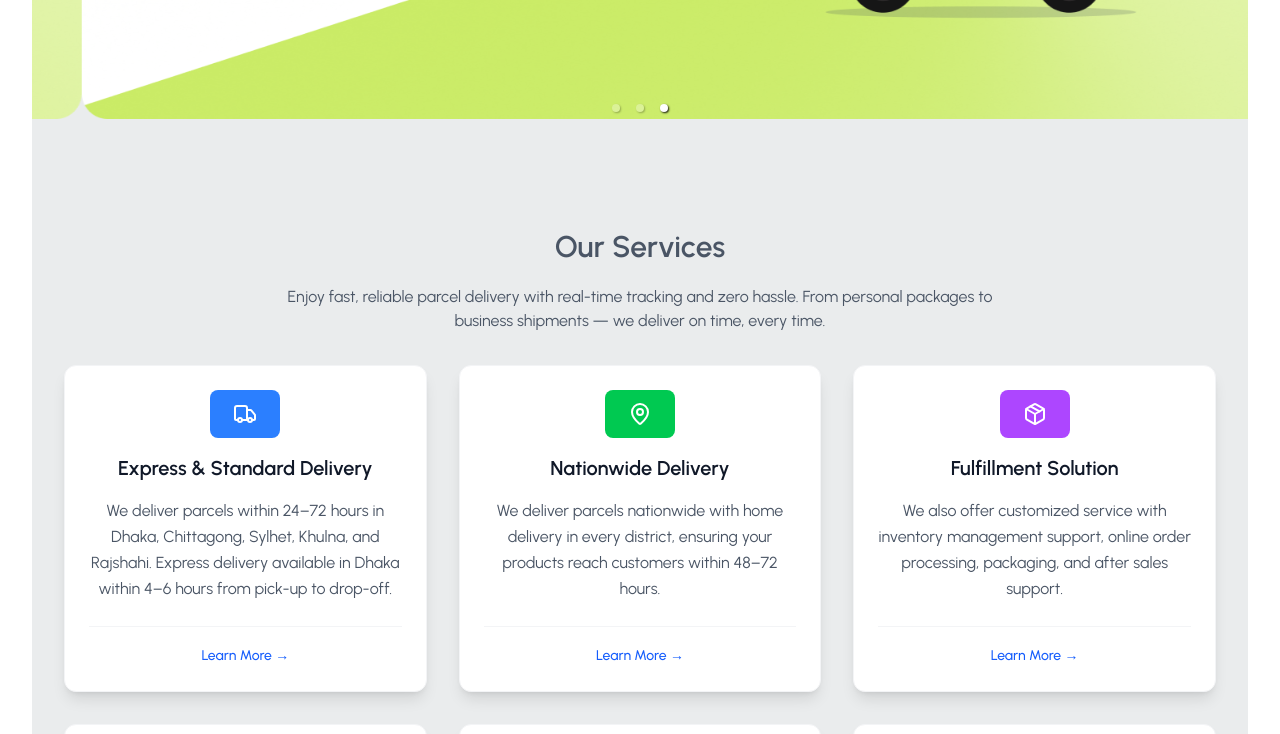
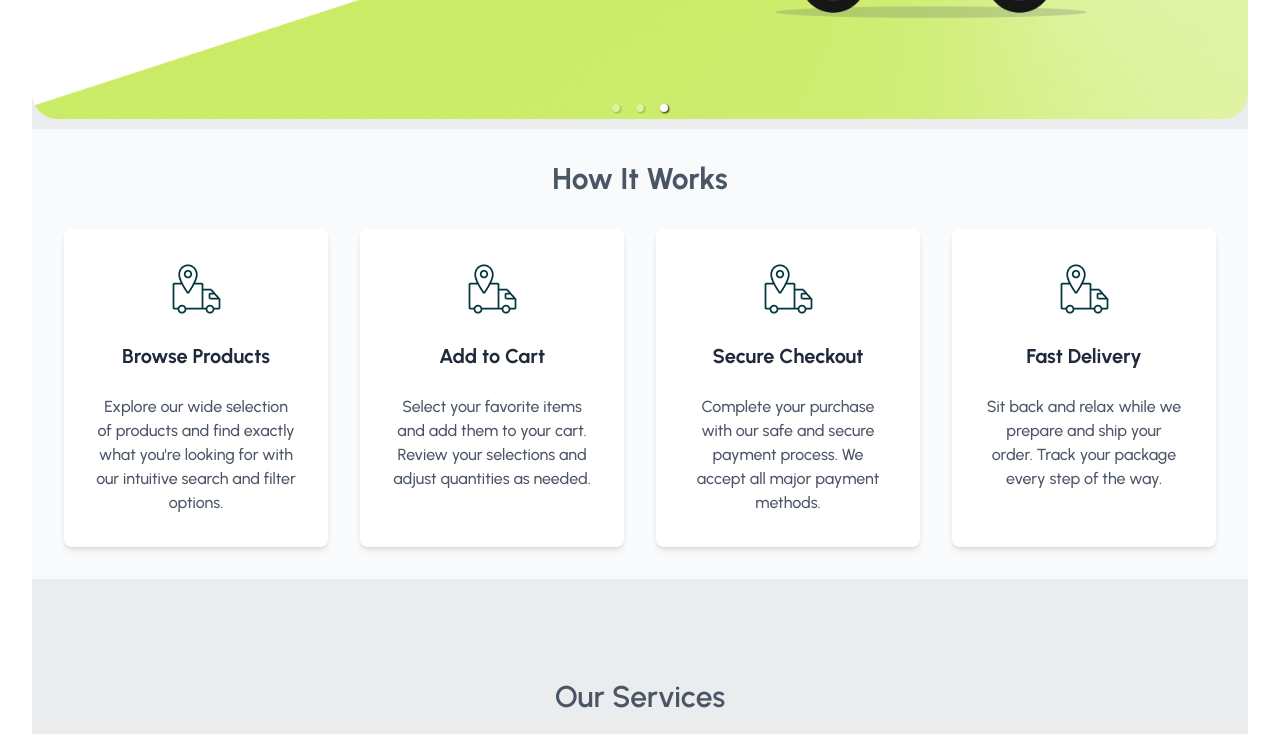
Before and after one commit to smbmunna/pro-courier, a React (Vite) app: page / in a window 1280 px wide. Shown: the part 540-1274 px from the top of the page. Built offline with nearby package versions, Linux system fonts and the light colour scheme.

Commit message:
How it works section added

```diff
--- a/src/App.jsx
+++ b/src/App.jsx
@@ -1,6 +1,5 @@
 import { useState } from 'react'
 import reactLogo from './assets/react.svg'
-import viteLogo from '/vite.svg'
 import './App.css'
 
 function App() {
@@ -9,9 +8,6 @@ function App() {
   return (
     <>
       <div className=''>
-        <a href="https://vite.dev" target="_blank">
-          <img src={viteLogo} className="logo" alt="Vite logo" />
-        </a>
         <a href="https://react.dev" target="_blank">
           <img src={reactLogo} className="logo react" alt="React logo" />
         </a>
--- a/src/pages/Home/Home/Home.jsx
+++ b/src/pages/Home/Home/Home.jsx
@@ -1,4 +1,5 @@
 import Banner from "../../../components/Banner/Banner";
+import HowItWorks from "../HowItWorks/HowItWorks";
 import Merchant from "../Merchant/Merchant";
 import OurSpeciality from "../OurSpeciality/OurSpeciality";
 import Partners from "../Partners/Partners";
@@ -8,6 +9,7 @@ const Home= ()=>{
     return (
         <div>
             <Banner/>
+            <HowItWorks/>
             <Services/>
             <Partners/>
             <OurSpeciality/>
--- /dev/null
+++ b/src/pages/Home/HowItWorks/HowItWorks.jsx
@@ -0,0 +1,61 @@
+import img1 from '../../../assets/bookingIcon.png'
+
+export default function HowItWorks() {
+  const steps = [
+    {
+      icon: img1,
+      title: "Browse Products",
+      description: "Explore our wide selection of products and find exactly what you're looking for with our intuitive search and filter options."
+    },
+    {
+      icon: img1,
+      title: "Add to Cart",
+      description: "Select your favorite items and add them to your cart. Review your selections and adjust quantities as needed."
+    },
+    {
+      icon: img1,
+      title: "Secure Checkout",
+      description: "Complete your purchase with our safe and secure payment process. We accept all major payment methods."
+    },
+    {
+      icon: img1,
+      title: "Fast Delivery",
+      description: "Sit back and relax while we prepare and ship your order. Track your package every step of the way."
+    }
+  ];
+
+  return (
+    <div className="grid  flex-col items-center gap-8 bg-gray-50 p-8">
+      <h2 className="text-3xl font-bold text-gray-600">How It Works</h2>
+
+      <div className="grid grid-cols-1 lg:grid-cols-4 gap-8">
+        {steps.map((step, index) => {
+          return (
+            <div
+              key={index}
+              className="bg-white rounded-lg shadow-md p-8"
+            >
+              <div className="flex flex-col">
+                <img className="text-blue-600 mx-auto" src={img1} size={50} strokeWidth={1.5} />
+
+                <h3
+                  className="font-bold text-gray-800 mt-6"
+                  style={{ fontSize: '20px' }}
+                >
+                  {step.title}
+                </h3>
+
+                <p
+                  className="text-gray-600 font-medium mt-6"
+                  style={{ fontSize: '16px' }}
+                >
+                  {step.description}
+                </p>
+              </div>
+            </div>
+          );
+        })}
+      </div>
+    </div>
+  );
+}
```
